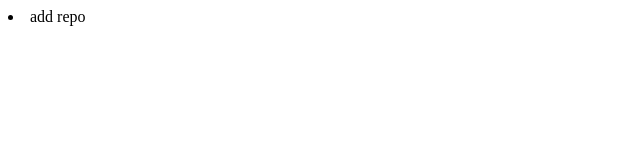
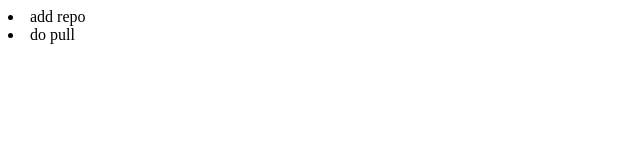
Before and after one commit to g33kism/cfgRemoteDemo, a plain HTML site: page index.html in a window 1280 px wide. Shown: the full height of the page, 0-640 px from the left. Drawn offline with Linux system fonts and the light colour scheme.

Commit message:
adding pull

```diff
--- a/index.html
+++ b/index.html
@@ -1,3 +1,4 @@
 <html>
 <li>add repo</li>
+<li>do pull</li>
 <html>
```
